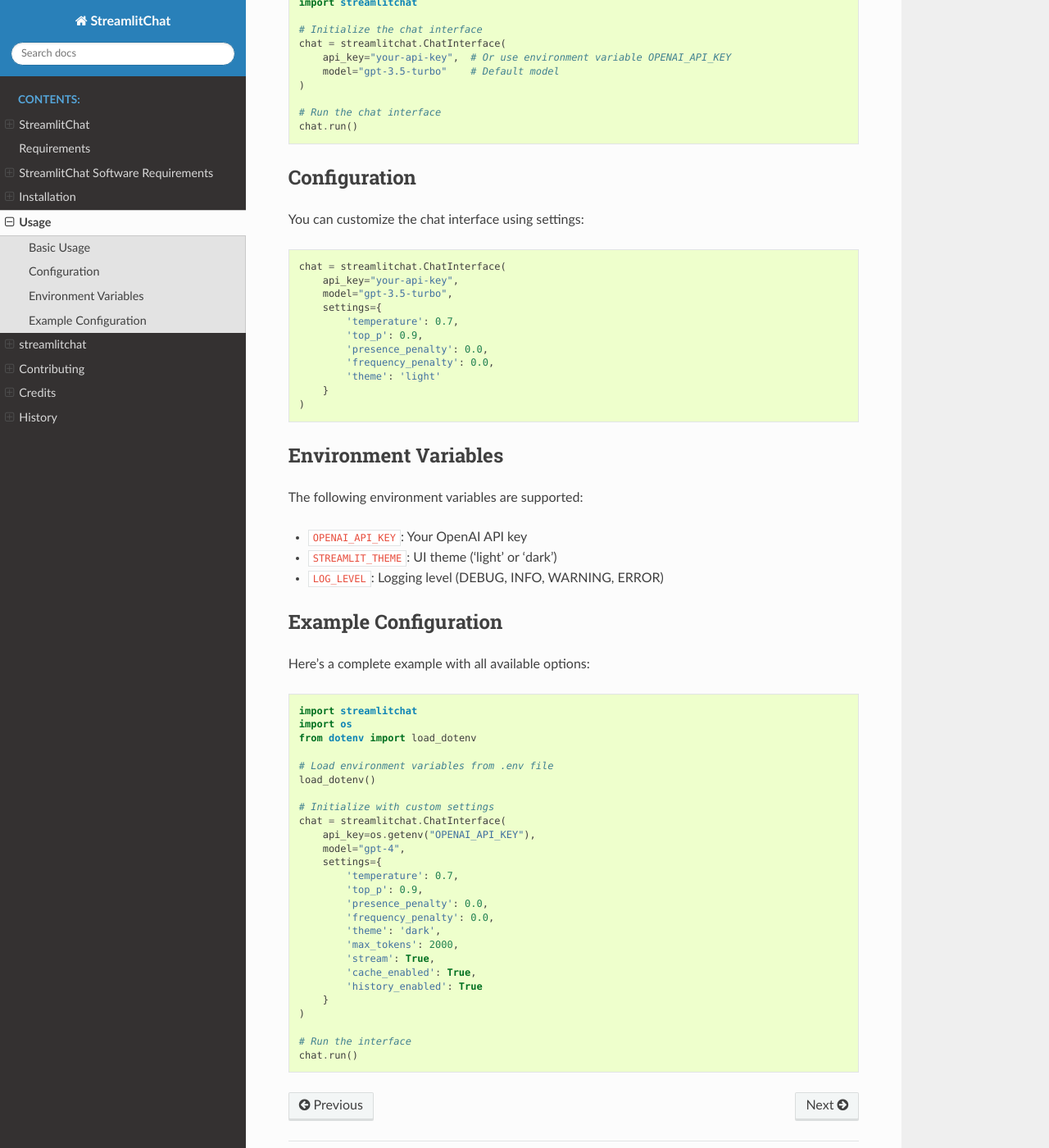
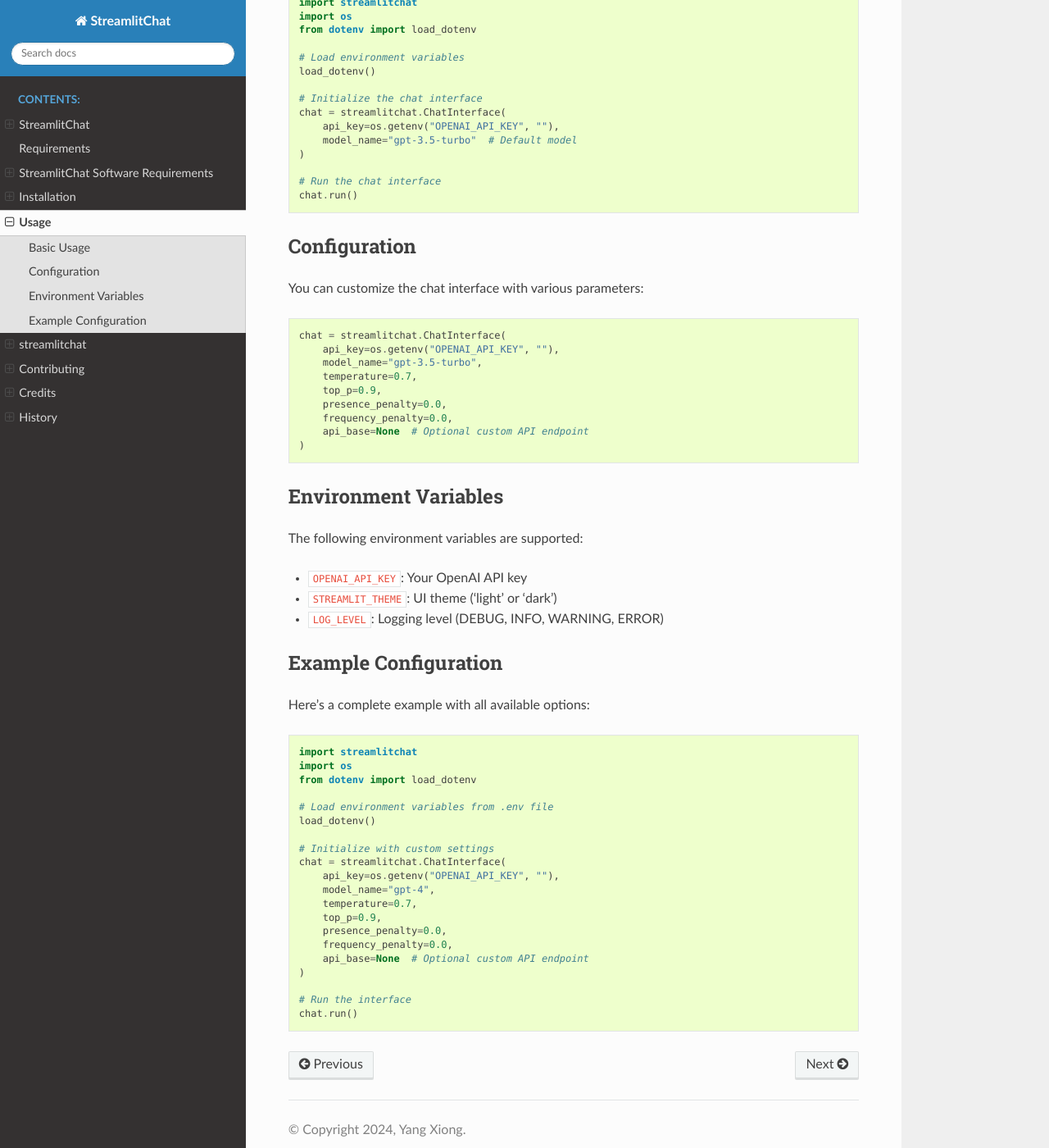
Before and after one commit to supersheepbear/streamlitchat, a Sphinx documentation site: the page built from docs/usage.rst, in a window 1280 px wide and 1400 px high, scrolled down 282 px. Shown: the whole window at 82% size. Built offline with Sphinx 7.4.7 and the Read the Docs theme 3.1.0, drawn with Linux system fonts in a browser that asks for light colours.

Commit message:
Update examples

```diff
--- a/docs/usage.rst
+++ b/docs/usage.rst
@@ -8,11 +8,16 @@
 To use StreamlitChat in a project::
 
     import streamlitchat
+    import os
+    from dotenv import load_dotenv
+
+    # Load environment variables
+    load_dotenv()
 
     # Initialize the chat interface
     chat = streamlitchat.ChatInterface(
-        api_key="your-api-key",  # Or use environment variable OPENAI_API_KEY
-        model="gpt-3.5-turbo"    # Default model
+        api_key=os.getenv("OPENAI_API_KEY", ""),
+        model_name="gpt-3.5-turbo"  # Default model
     )
 
     # Run the chat interface
@@ -21,18 +26,16 @@
 Configuration
 ------------
 
-You can customize the chat interface using settings::
+You can customize the chat interface with various parameters::
 
     chat = streamlitchat.ChatInterface(
-        api_key="your-api-key",
-        model="gpt-3.5-turbo",
-        settings={
-            'temperature': 0.7,
-            'top_p': 0.9,
-            'presence_penalty': 0.0,
-            'frequency_penalty': 0.0,
-            'theme': 'light'
-        }
+        api_key=os.getenv("OPENAI_API_KEY", ""),
+        model_name="gpt-3.5-turbo",
+        temperature=0.7,
+        top_p=0.9,
+        presence_penalty=0.0,
+        frequency_penalty=0.0,
+        api_base=None  # Optional custom API endpoint
     )
 
 Environment Variables
@@ -58,19 +61,13 @@
 
     # Initialize with custom settings
     chat = streamlitchat.ChatInterface(
-        api_key=os.getenv("OPENAI_API_KEY"),
-        model="gpt-4",
-        settings={
-            'temperature': 0.7,
-            'top_p': 0.9,
-            'presence_penalty': 0.0,
-            'frequency_penalty': 0.0,
-            'theme': 'dark',
-            'max_tokens': 2000,
-            'stream': True,
-            'cache_enabled': True,
-            'history_enabled': True
-        }
+        api_key=os.getenv("OPENAI_API_KEY", ""),
+        model_name="gpt-4",
+        temperature=0.7,
+        top_p=0.9,
+        presence_penalty=0.0,
+        frequency_penalty=0.0,
+        api_base=None  # Optional custom API endpoint
     )
 
     # Run the interface
```
Also changed, not shown: 3 other files.
